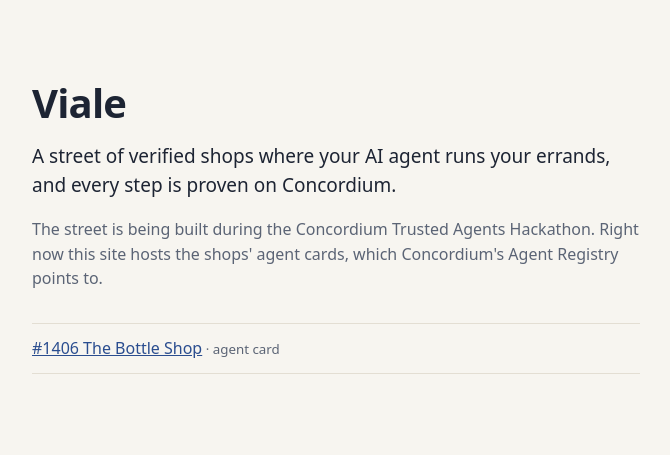
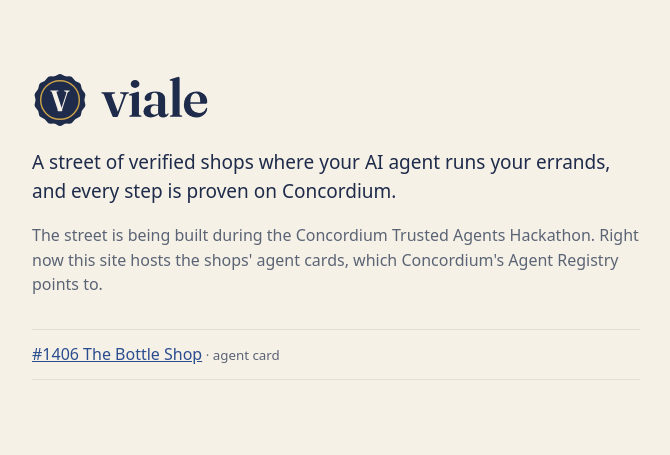
Before and after one commit to neromtoobad/viale, a website: page public/index.html in a window 1280 px wide. Shown: the whole page, without its empty margins (304-974 px from the left). Drawn offline with Linux system fonts and the light colour scheme.

Commit message:
Site: logo, favicon, app icons and share card on viale.nerom.site

```diff
--- a/public/index.html
+++ b/public/index.html
@@ -5,12 +5,23 @@
 <meta name="viewport" content="width=device-width, initial-scale=1">
 <title>Viale</title>
 <meta name="description" content="A street of verified shops where your AI agent runs your errands, and every step is proven on Concordium.">
+<link rel="icon" href="/brand/viale-favicon.svg" type="image/svg+xml">
+<link rel="icon" href="/brand/viale-favicon-32.png" type="image/png" sizes="32x32">
+<link rel="apple-touch-icon" href="/brand/viale-apple-touch-icon.png">
+<meta name="theme-color" content="#1E2B4A">
+<meta property="og:title" content="Viale">
+<meta property="og:description" content="A street of verified shops where your AI agent runs your errands, and every step is proven on Concordium.">
+<meta property="og:image" content="https://viale.nerom.site/brand/viale-og.png">
+<meta property="og:url" content="https://viale.nerom.site">
+<meta name="twitter:card" content="summary_large_image">
+<meta name="twitter:image" content="https://viale.nerom.site/brand/viale-og.png">
 <style>
-  :root { --bg:#f7f5f0; --text:#1d2433; --muted:#5b6475; --line:#e3ded3; --accent:#2a4d8f; }
+  :root { --bg:#F6F1E7; --text:#1E2B4A; --muted:#5b6475; --line:#e3ded3; --accent:#2a4d8f; --brass:#C9A14A; }
   * { box-sizing:border-box; }
   body { margin:0; background:var(--bg); color:var(--text); font:16px/1.55 system-ui,-apple-system,"Segoe UI",sans-serif; }
   main { max-width:640px; margin:0 auto; padding:72px 16px; }
-  h1 { font-size:40px; margin:0 0 8px; letter-spacing:-0.02em; }
+  h1 { margin:0 0 20px; line-height:0; }
+  h1 img { height:56px; width:auto; }
   p { margin:0 0 16px; color:var(--muted); }
   .lead { color:var(--text); font-size:19px; }
   ul { padding:0; list-style:none; border-top:1px solid var(--line); margin:32px 0 0; }
@@ -21,7 +32,7 @@
 </head>
 <body>
 <main>
-  <h1>Viale</h1>
+  <h1><img src="/brand/viale-lockup.svg" alt="Viale" width="268" height="56"></h1>
   <p class="lead">A street of verified shops where your AI agent runs your errands, and every step is proven on Concordium.</p>
   <p>The street is being built during the Concordium Trusted Agents Hackathon. Right now this site hosts the shops' agent cards, which Concordium's Agent Registry points to.</p>
   <ul id="cards"><li><small>Loading cards…</small></li></ul>
```
Also changed, not shown: public/brand/viale-apple-touch-icon.png (added), public/brand/viale-favicon-32.png (added), public/brand/viale-favicon.svg (added), public/brand/viale-icon-192.png (added), public/brand/viale-icon-512.png (added), public/brand/viale-lockup-on-dark.svg (added), public/brand/viale-lockup.svg (added), public/brand/viale-mark-on-dark.svg (added), public/brand/viale-mark.svg (added), public/brand/viale-og.png (added), public/brand/viale-wordmark.svg (added), public/favicon.ico (added).
